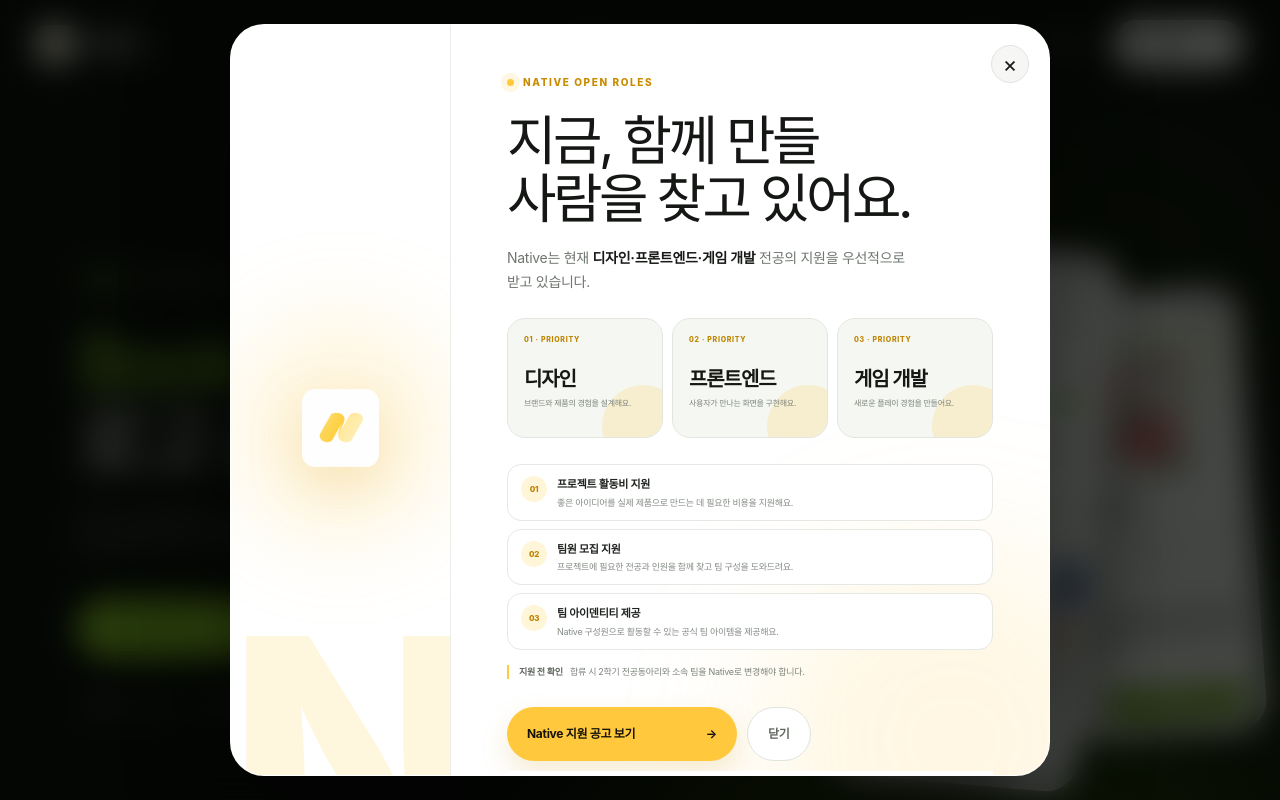
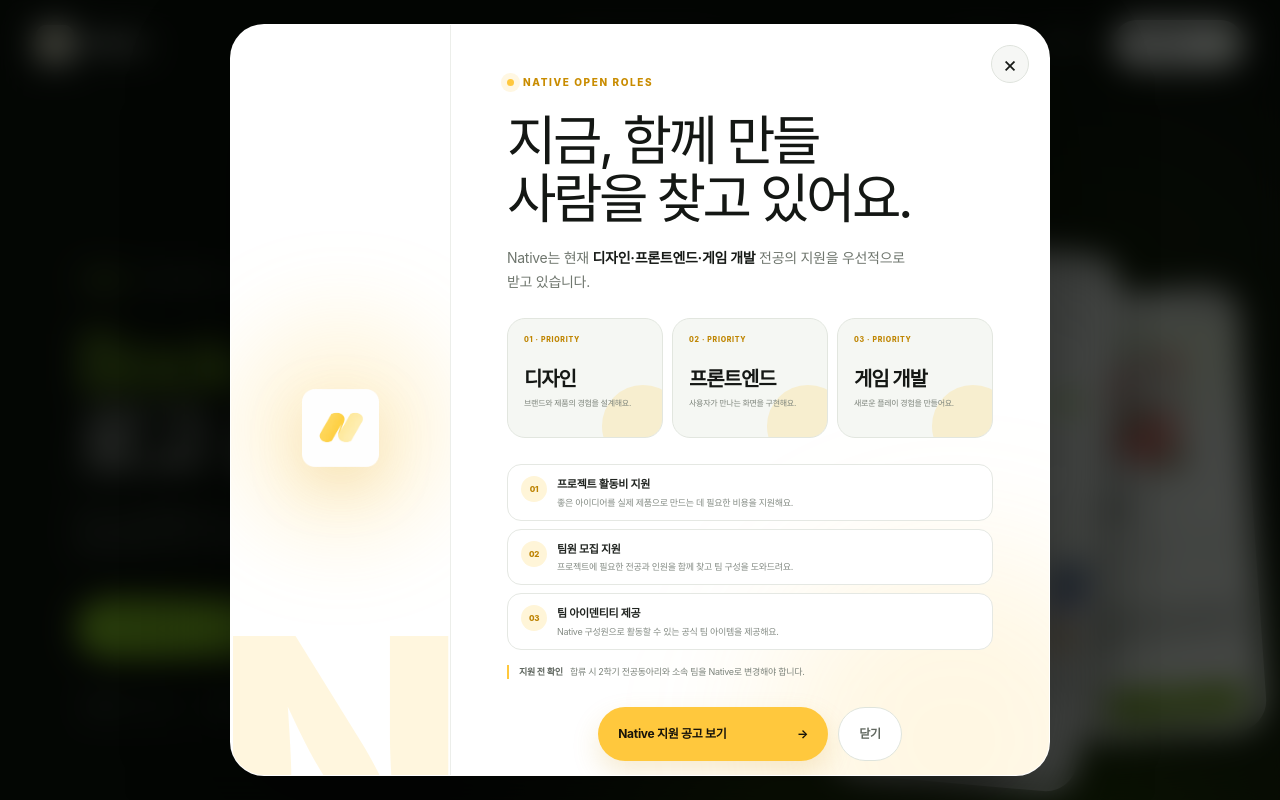
Before and after one commit to team-native/native-official-web, a Next.js app: page /book-on-logo-contest in a window 1280 px wide. Shown: the top 800 px of the page. Built offline with nearby package versions, Linux system fonts and the light colour scheme.

Commit message:
fix: center contest recruit popup layout

```diff
--- a/app/book-on-logo-contest/contest.css
+++ b/app/book-on-logo-contest/contest.css
@@ -375,8 +375,9 @@
   z-index: 1000;
   inset: 0;
   padding: 24px;
-  display: grid;
-  place-items: center;
+  display: flex;
+  align-items: center;
+  justify-content: center;
   background: rgba(4, 6, 4, .72);
   backdrop-filter: blur(16px);
   animation: recruit-backdrop-in .3s ease both;
@@ -384,6 +385,7 @@
 .recruit-popup {
   position: relative;
   width: min(820px, 100%);
+  margin: auto;
   max-height: calc(100svh - 48px);
   overflow: auto;
   display: grid;
@@ -399,7 +401,7 @@
 .recruit-popup-close { position: absolute; z-index: 3; top: 20px; right: 20px; width: 38px; height: 38px; border: 1px solid #dfe3dd; border-radius: 50%; background: #f6f7f5; color: #171a17; font-size: 22px; line-height: 1; cursor: pointer; transition: .2s ease; }
 .recruit-popup-close:hover { border-color: #cbd1c8; background: #edf0eb; transform: rotate(5deg); }
 .recruit-popup-mark { position: relative; grid-row: 1 / 3; min-height: 610px; overflow: hidden; display: grid; place-items: center; border-right: 1px solid #eceeea; background: #fff; }
-.recruit-popup-mark::before { content: "N"; position: absolute; right: -30px; bottom: -90px; color: rgba(255,194,37,.15); font-size: 330px; font-weight: 850; line-height: 1; }
+.recruit-popup-mark::before { content: "N"; position: absolute; left: 50%; bottom: -90px; color: rgba(255,194,37,.15); font-size: 330px; font-weight: 850; line-height: 1; transform: translateX(-50%); }
 .recruit-popup-mark::after { content: ""; position: absolute; width: 220px; height: 220px; border-radius: 50%; background: rgba(255,200,61,.18); filter: blur(45px); }
 .recruit-popup-mark > img { position: relative !important; z-index: 1; width: 78px !important; height: 78px !important; object-fit: contain; filter: drop-shadow(0 18px 26px rgba(210,151,0,.18)); }
 .recruit-popup-copy { position: relative; z-index: 1; padding: 50px 56px 28px; }
@@ -427,13 +429,13 @@
 .recruit-popup-benefits small { color: #858c85; font-size: 9px; line-height: 1.45; }
 .recruit-popup-notice { margin-top: 15px !important; padding-left: 10px; border-left: 2px solid #ffc83d; color: #7c837b !important; font-size: 9px !important; line-height: 1.55 !important; }
 .recruit-popup-notice b { margin-right: 5px; color: #5f665f !important; }
-.recruit-popup-actions { position: relative; z-index: 2; grid-column: 2; padding: 0 56px 36px; display: flex; flex-wrap: wrap; align-items: center; gap: 10px; }
+.recruit-popup-actions { position: relative; z-index: 2; grid-column: 2; padding: 0 56px 36px; display: flex; flex-wrap: wrap; align-items: center; justify-content: center; gap: 10px; }
 .recruit-popup-actions a, .recruit-popup-actions button { height: 54px; padding: 0 20px; display: flex; align-items: center; justify-content: center; border-radius: 999px; font-size: 12px; font-weight: 750; cursor: pointer; transition: transform .22s ease, background .22s ease; }
 .recruit-popup-actions a { min-width: 230px; justify-content: space-between; background: #ffc83d; color: #17130a; box-shadow: 0 12px 28px rgba(206,145,0,.18); }
 .recruit-popup-actions a:hover { transform: translateY(-3px); }
 .recruit-popup-actions button { border: 1px solid #dfe4dc; background: #fff; color: #60675f; }
 .recruit-popup-actions button:hover { background: #f3f5f1; transform: translateY(-3px); }
-.recruit-popup-actions .recruit-popup-today { width: 100%; height: 24px; padding: 0; justify-content: flex-start; border: 0; border-radius: 0; color: #8c938b; font-size: 9px; font-weight: 650; text-decoration: underline; text-underline-offset: 3px; }
+.recruit-popup-actions .recruit-popup-today { width: auto; height: 24px; margin: 0 auto; padding: 0 8px; justify-content: center; border: 0; border-radius: 0; background: transparent; color: #8c938b; font-size: 9px; font-weight: 650; text-decoration: underline; text-underline-offset: 3px; flex-basis: 100%; }
 .recruit-popup-actions .recruit-popup-today:hover { background: transparent; color: #4d544c; transform: none; }
 @keyframes recruit-backdrop-in { from { opacity: 0; } to { opacity: 1; } }
 @keyframes recruit-popup-in { from { opacity: 0; transform: translateY(24px) scale(.97); } to { opacity: 1; transform: translateY(0) scale(1); } }
@@ -443,7 +445,7 @@
   .recruit-popup-backdrop { padding: 16px; }
   .recruit-popup { grid-template-columns: 1fr; border-radius: 26px; }
   .recruit-popup-mark { grid-row: auto; min-height: 116px; }
-  .recruit-popup-mark::before { right: -10px; bottom: -96px; font-size: 210px; }
+  .recruit-popup-mark::before { left: 50%; bottom: -96px; font-size: 210px; transform: translateX(-50%); }
   .recruit-popup-mark > img { width: 58px !important; height: 58px !important; }
   .recruit-popup-copy { padding: 34px 26px 24px; }
   .recruit-popup-copy h2 { margin-block: 18px; font-size: 38px; }
@@ -454,7 +456,7 @@
   .recruit-popup-roles article b { margin-top: 14px; }
   .recruit-popup-actions { grid-column: 1; padding: 0 26px 30px; align-items: stretch; flex-direction: column; }
   .recruit-popup-actions a, .recruit-popup-actions button { width: 100%; }
-  .recruit-popup-actions .recruit-popup-today { align-items: center; justify-content: center; }
+  .recruit-popup-actions .recruit-popup-today { width: auto; align-items: center; justify-content: center; align-self: center; }
   .recruit-popup-close { top: 14px; right: 14px; border-color: rgba(0,0,0,.14); background: rgba(0,0,0,.08); color: #17200e; }
 }
 
```
